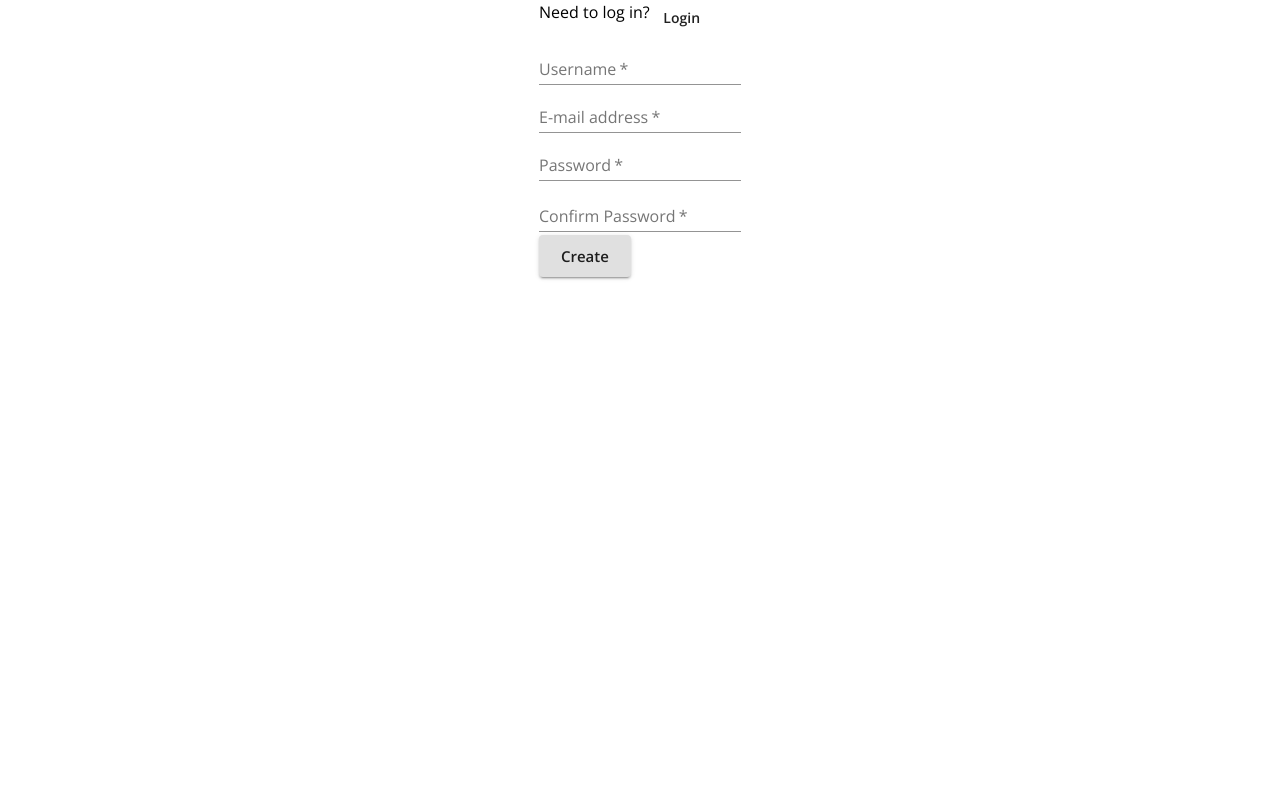
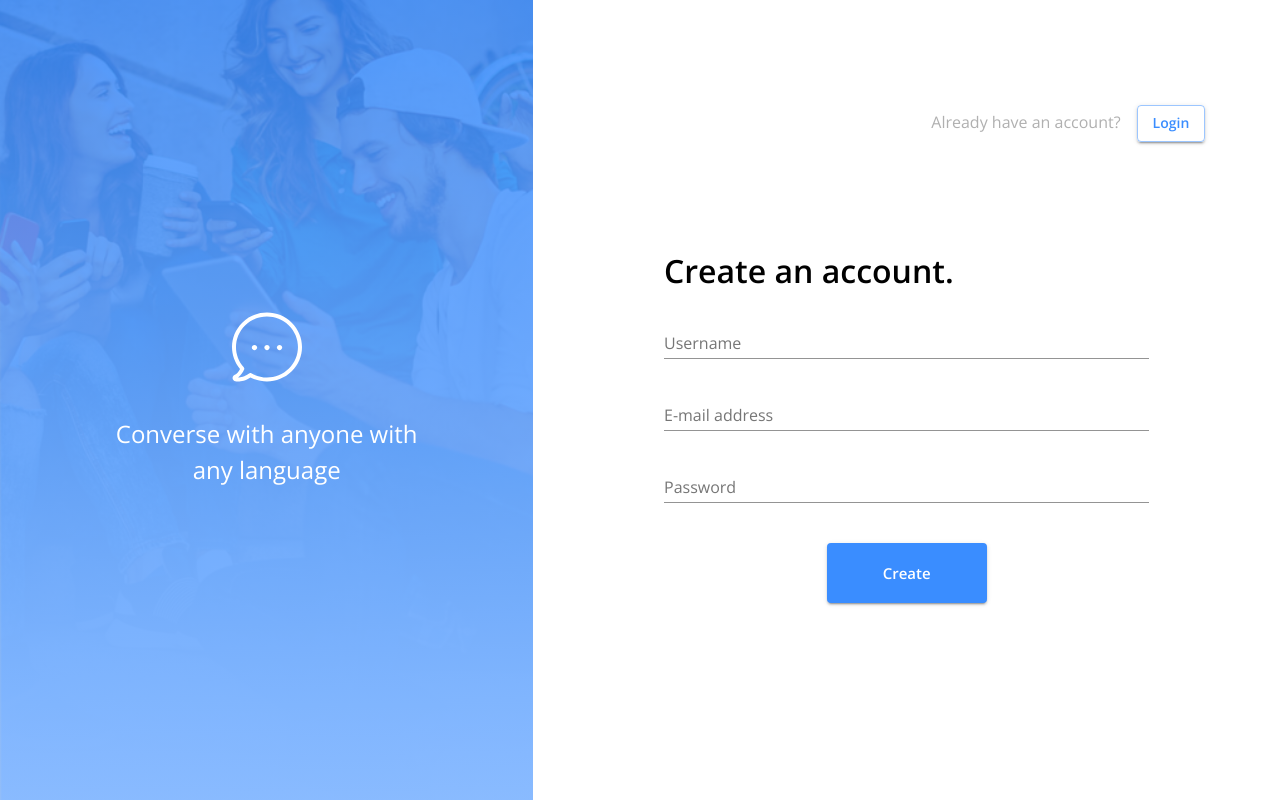
Before and after one commit to sduong3/messenger-app, a React (Create React App) app in the folder client/: page / in a window 1280 px wide. Built offline with nearby package versions, Linux system fonts and the light colour scheme; no server answers.

Commit message:
Updated design for Login and Signup page.

```diff
--- a/client/src/Login.js
+++ b/client/src/Login.js
@@ -3,16 +3,11 @@ import { Redirect, useHistory } from "react-router-dom";
 import { connect } from "react-redux";
 import {
   Grid,
-  Box,
-  Typography,
-  Button,
-  FormControl,
-  TextField,
 } from "@material-ui/core";
+import { SideBanner, AccountHeader, LoginForm } from "./components/Account";
 import { login } from "./store/utils/thunkCreators";
 
 const Login = (props) => {
-  const history = useHistory();
   const { user, login } = props;
 
   const handleLogin = async (event) => {
@@ -24,44 +19,34 @@ const Login = (props) => {
   };
 
   if (user.id) {
-    return <Redirect to="/home" />;
+    return <Redirect to='/home' />;
   }
 
   return (
-    <Grid container justify="center">
-      <Box>
-        <Grid container item>
-          <Typography>Need to register?</Typography>
-          <Button onClick={() => history.push("/register")}>Register</Button>
+    <Grid container justifyContent='space-between'>
+      <Grid item sm={5} xs={12}>
+        <SideBanner />
+      </Grid>
+
+      <Grid sm={7} container item>
+        <Grid
+          container
+          item
+          direction='column'
+          justifyContent='center'
+          alignItems='center'
+        >
+          <AccountHeader
+            text="Don't have an account?"
+            route='/register'
+            button='Create account'
+          />
         </Grid>
-        <form onSubmit={handleLogin}>
-          <Grid>
-            <Grid>
-              <FormControl margin="normal" required>
-                <TextField
-                  aria-label="username"
-                  label="Username"
-                  name="username"
-                  type="text"
-                />
-              </FormControl>
-            </Grid>
-            <FormControl margin="normal" required>
-              <TextField
-                label="password"
-                aria-label="password"
-                type="password"
-                name="password"
-              />
-            </FormControl>
-            <Grid>
-              <Button type="submit" variant="contained" size="large">
-                Login
-              </Button>
-            </Grid>
-          </Grid>
-        </form>
-      </Box>
+
+        <Grid container item justifyContent='center'>
+          <LoginForm handleLogin={handleLogin} />
+        </Grid>
+      </Grid>
     </Grid>
   );
 };
--- a/client/src/Signup.js
+++ b/client/src/Signup.js
@@ -1,108 +1,51 @@
-import React, { useState } from "react";
-import { Redirect, useHistory } from "react-router-dom";
+import React from "react";
+import { Redirect } from "react-router-dom";
 import { connect } from "react-redux";
-import {
-  Grid,
-  Box,
-  Typography,
-  Button,
-  FormControl,
-  TextField,
-  FormHelperText,
-} from "@material-ui/core";
+import { Grid } from "@material-ui/core";
 import { register } from "./store/utils/thunkCreators";
+import { SideBanner, AccountHeader, SignupForm } from "./components/Account";
 
-const Login = (props) => {
-  const history = useHistory();
+const Signup = (props) => {
   const { user, register } = props;
-  const [formErrorMessage, setFormErrorMessage] = useState({});
 
   const handleRegister = async (event) => {
     event.preventDefault();
     const username = event.target.username.value;
     const email = event.target.email.value;
     const password = event.target.password.value;
-    const confirmPassword = event.target.confirmPassword.value;
-
-    if (password !== confirmPassword) {
-      setFormErrorMessage({ confirmPassword: "Passwords must match" });
-      return;
-    }
 
     await register({ username, email, password });
   };
 
   if (user.id) {
-    return <Redirect to="/home" />;
+    return <Redirect to='/home' />;
   }
 
   return (
-    <Grid container justify="center">
-      <Box>
-        <Grid container item>
-          <Typography>Need to log in?</Typography>
-          <Button onClick={() => history.push("/login")}>Login</Button>
+    <Grid container justifyContent='space-between'>
+      <Grid item sm={5} xs={12}>
+        <SideBanner />
+      </Grid>
+
+      <Grid sm={7} container item>
+        <Grid
+          container
+          item
+          direction='column'
+          justifyContent='center'
+          alignItems='center'
+        >
+          <AccountHeader
+            text='Already have an account?'
+            route='/login'
+            button='Login'
+          />
         </Grid>
-        <form onSubmit={handleRegister}>
-          <Grid>
-            <Grid>
-              <FormControl>
-                <TextField
-                  aria-label="username"
-                  label="Username"
-                  name="username"
-                  type="text"
-                  required
-                />
-              </FormControl>
-            </Grid>
-            <Grid>
-              <FormControl>
-                <TextField
-                  label="E-mail address"
-                  aria-label="e-mail address"
-                  type="email"
-                  name="email"
-                  required
-                />
-              </FormControl>
-            </Grid>
-            <Grid>
-              <FormControl error={!!formErrorMessage.confirmPassword}>
-                <TextField
-                  aria-label="password"
-                  label="Password"
-                  type="password"
-                  inputProps={{ minLength: 6 }}
-                  name="password"
-                  required
-                />
-                <FormHelperText>
-                  {formErrorMessage.confirmPassword}
-                </FormHelperText>
-              </FormControl>
-            </Grid>
-            <Grid>
-              <FormControl error={!!formErrorMessage.confirmPassword}>
-                <TextField
-                  label="Confirm Password"
-                  aria-label="confirm password"
-                  type="password"
-                  inputProps={{ minLength: 6 }}
-                  name="confirmPassword"
-                  required
-                />
-                <FormHelperText>
-                  {formErrorMessage.confirmPassword}
-                </FormHelperText>
-              </FormControl>
-            </Grid>
-            <Button type="submit" variant="contained" size="large">
-              Create
-            </Button>
-          </Grid>
-        </form>
-      </Box>
+
+        <Grid container item justifyContent='center'>
+          <SignupForm handleRegister={handleRegister} />
+        </Grid>
+      </Grid>
     </Grid>
   );
 };
@@ -121,4 +64,4 @@ const mapDispatchToProps = (dispatch) => {
   };
 };
 
-export default connect(mapStateToProps, mapDispatchToProps)(Login);
+export default connect(mapStateToProps, mapDispatchToProps)(Signup);
--- /dev/null
+++ b/client/src/components/Account/AccountHeader.js
@@ -0,0 +1,48 @@
+import React from "react";
+import { useHistory } from "react-router-dom";
+import { Grid, Typography, Box, Button, Paper } from "@material-ui/core";
+import { makeStyles } from "@material-ui/core/styles";
+
+const useStyles = makeStyles((theme) => ({
+  text: {
+    color: theme.palette.secondary.main,
+  },
+  headerContainer: {
+    width: "80%",
+    padding: "3% 5%",
+  },
+}));
+
+const AccountHeader = (props) => {
+  const classes = useStyles();
+  const history = useHistory();
+
+  return (
+    <Box className={classes.headerContainer}>
+      <Grid
+        container
+        item
+        spacing={2}
+        justifyContent='flex-end'
+        alignItems='baseline'
+      >
+        <Grid item>
+          <Typography className={classes.text}>{props.text}</Typography>
+        </Grid>
+        <Grid item>
+          <Paper elevation={2}>
+            <Button
+              variant='outlined'
+              color='primary'
+              onClick={() => history.push(props.route)}
+            >
+              {props.button}
+            </Button>
+          </Paper>
+        </Grid>
+      </Grid>
+    </Box>
+  );
+};
+
+export default AccountHeader;
--- /dev/null
+++ b/client/src/components/Account/LoginForm.js
@@ -0,0 +1,67 @@
+import React from "react";
+import {
+  Grid,
+  Box,
+  Typography,
+  Button,
+  FormControl,
+  TextField,
+} from "@material-ui/core";
+import { makeStyles } from "@material-ui/core/styles";
+
+const useStyles = makeStyles(() => ({
+  formTitle: {
+    fontSize: "2rem",
+    fontWeight: 'bold'
+  },
+  formButton: {
+    height: 60,
+    width: 160,
+    margin: "2rem",
+  },
+}));
+
+const LoginForm = (props) => {
+  const classes = useStyles();
+
+  return (
+    <Box width='65%'>
+      <Grid>
+        <Typography className={classes.formTitle}>Welcome back!</Typography>
+      </Grid>
+      <form onSubmit={props.handleLogin}>
+        <Grid container direction='column'>
+          <FormControl margin='normal' required>
+            <TextField
+              aria-label='username'
+              label='Username'
+              name='username'
+              type='text'
+            />
+          </FormControl>
+          <FormControl margin='normal' required>
+            <TextField
+              aria-label='password'
+              label='Password'
+              type='password'
+              name='password'
+            />
+          </FormControl>
+          <Box textAlign='center'>
+            <Button
+              type='submit'
+              variant='contained'
+              color='primary'
+              size='large'
+              className={classes.formButton}
+            >
+              Login
+            </Button>
+          </Box>
+        </Grid>
+      </form>
+    </Box>
+  );
+};
+
+export default LoginForm;
--- /dev/null
+++ b/client/src/components/Account/SideBanner.js
@@ -0,0 +1,50 @@
+import React from "react";
+import { Box, Typography } from "@material-ui/core";
+import background from "../../images/bg_accountSideBanner.png";
+import bubbleIcon from "../../images/message_icon.svg";
+import { makeStyles } from "@material-ui/core/styles";
+
+const useStyles = makeStyles((theme) => ({
+  sideBannerContainer: {
+    minHeight: "100vh",
+    background: `url(${background}) center center no-repeat`,
+    backgroundSize: "cover",
+  },
+  overlay: {
+    minHeight: "100vh",
+    background: `linear-gradient(to bottom, rgba(58, 141, 255, 0.85), rgba(134, 185, 255, 0.85))`,
+    display: "flex",
+    flexDirection: "column",
+    justifyContent: "center",
+    alignItems: "center",
+    padding: "0 18%",
+  },
+  icon: {
+    width: "70px",
+    height: "70px",
+    objectFit: "cover",
+  },
+  bannerText: {
+    fontSize: "1.5rem",
+    textAlign: "center",
+    marginTop: "10%",
+    color: "white",
+  },
+}));
+
+const SideBanner = () => {
+  const classes = useStyles();
+
+  return (
+    <Box className={classes.sideBannerContainer}>
+      <Box className={classes.overlay}>
+        <img className={classes.icon} src={bubbleIcon} alt='Message Icon' />
+        <Typography className={classes.bannerText}>
+          Converse with anyone with any language
+        </Typography>
+      </Box>
+    </Box>
+  );
+};
+
+export default SideBanner;
--- /dev/null
+++ b/client/src/components/Account/SignupForm.js
@@ -0,0 +1,75 @@
+import React from "react";
+import {
+  Grid,
+  Box,
+  Typography,
+  Button,
+  FormControl,
+  TextField,
+} from "@material-ui/core";
+import { makeStyles } from "@material-ui/core/styles";
+
+const useStyles = makeStyles(() => ({
+  formTitle: {
+    fontSize: "2rem",
+    fontWeight: 'bold'
+  },
+  formButton: {
+    height: 60,
+    width: 160,
+    margin: "2rem",
+  },
+}));
+
+export default function SignupForm(props) {
+  const classes = useStyles();
+
+  return (
+    <Box width='65%'>
+      <Grid>
+        <Typography className={classes.formTitle}>Create an account.</Typography>
+      </Grid>
+      <form onSubmit={props.handleRegister}>
+        <Grid container direction='column'>
+          <FormControl margin='normal' required>
+            <TextField
+              aria-label='username'
+              label='Username'
+              name='username'
+              type='text'
+            />
+          </FormControl>
+          <FormControl margin='normal' required>
+            <TextField
+              label='E-mail address'
+              aria-label='e-mail address'
+              type='email'
+              name='email'
+            />
+          </FormControl>
+          <FormControl margin='normal' required>
+            <TextField
+              aria-label='password'
+              label='Password'
+              type='password'
+              inputProps={{ minLength: 6 }}
+              name='password'
+            />
+          </FormControl>
+
+          <Box textAlign='center'>
+            <Button
+              type='submit'
+              variant='contained'
+              color='primary'
+              size='large'
+              className={classes.formButton}
+            >
+              Create
+            </Button>
+          </Box>
+        </Grid>
+      </form>
+    </Box>
+  );
+}
--- /dev/null
+++ b/client/src/components/Account/index.js
@@ -0,0 +1,4 @@
+export { default as SideBanner } from './SideBanner';
+export { default as AccountHeader } from './AccountHeader';
+export { default as SignupForm } from './SignupForm';
+export { default as LoginForm } from './LoginForm';
--- a/client/src/components/Sidebar/BadgeAvatar.js
+++ b/client/src/components/Sidebar/BadgeAvatar.js
@@ -33,7 +33,7 @@ const UserAvatar = (props) => {
         classes={{ badge: `${classes.badge} ${online && classes.online}` }}
         variant="dot"
         anchorOrigin={{ horizontal: "right", vertical: "bottom" }}
-        overlap="circle">
+        overlap="circular">
         <Avatar alt={username} src={photoUrl} className={classes.profilePic}></Avatar>
       </Badge>
     </Box>
--- a/client/src/themes/theme.js
+++ b/client/src/themes/theme.js
@@ -1,6 +1,6 @@
-import { createMuiTheme } from "@material-ui/core";
+import { createTheme } from "@material-ui/core";
 
-export const theme = createMuiTheme({
+export const theme = createTheme({
   typography: {
     fontFamily: "Open Sans, sans-serif",
     fontSize: 14,
```
Also changed, not shown: client/src/images/bg_accountSideBanner.png (added), client/src/images/message_icon.svg (added).
